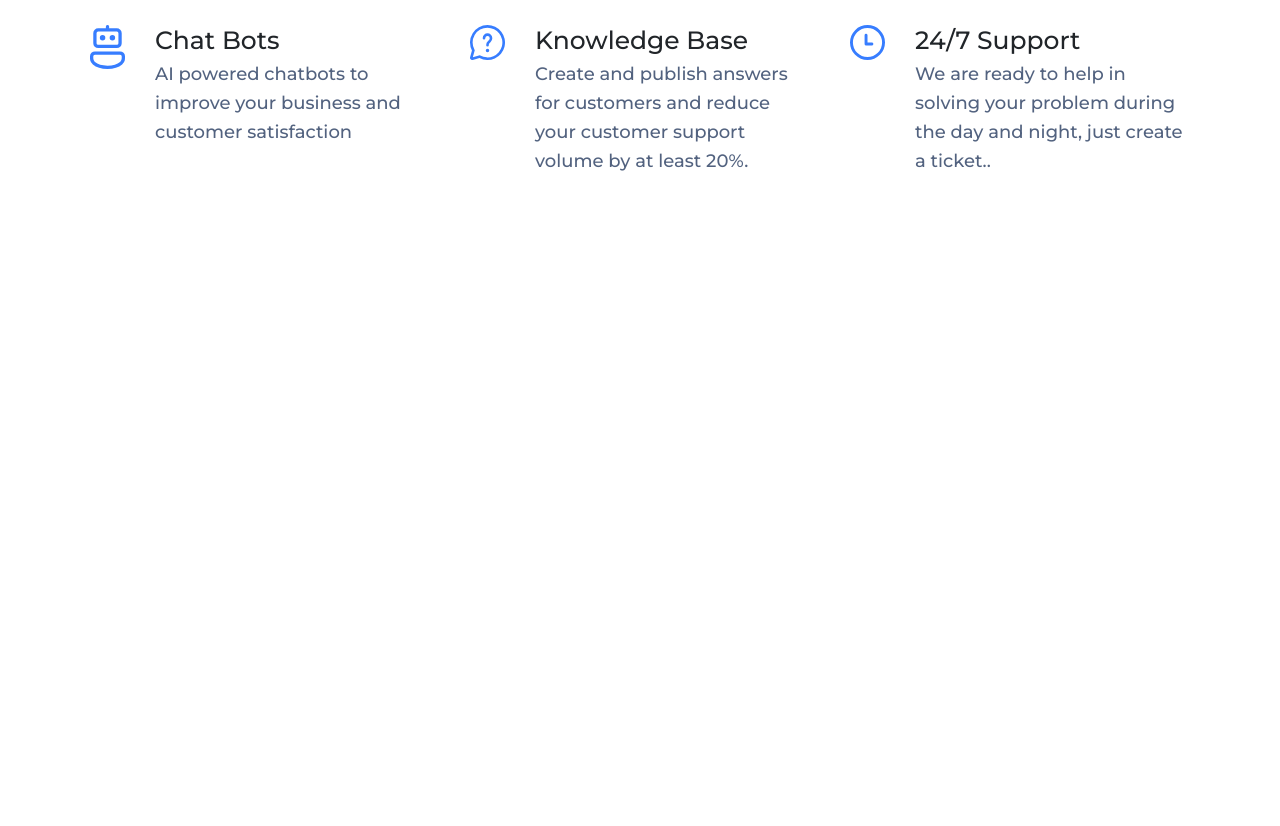
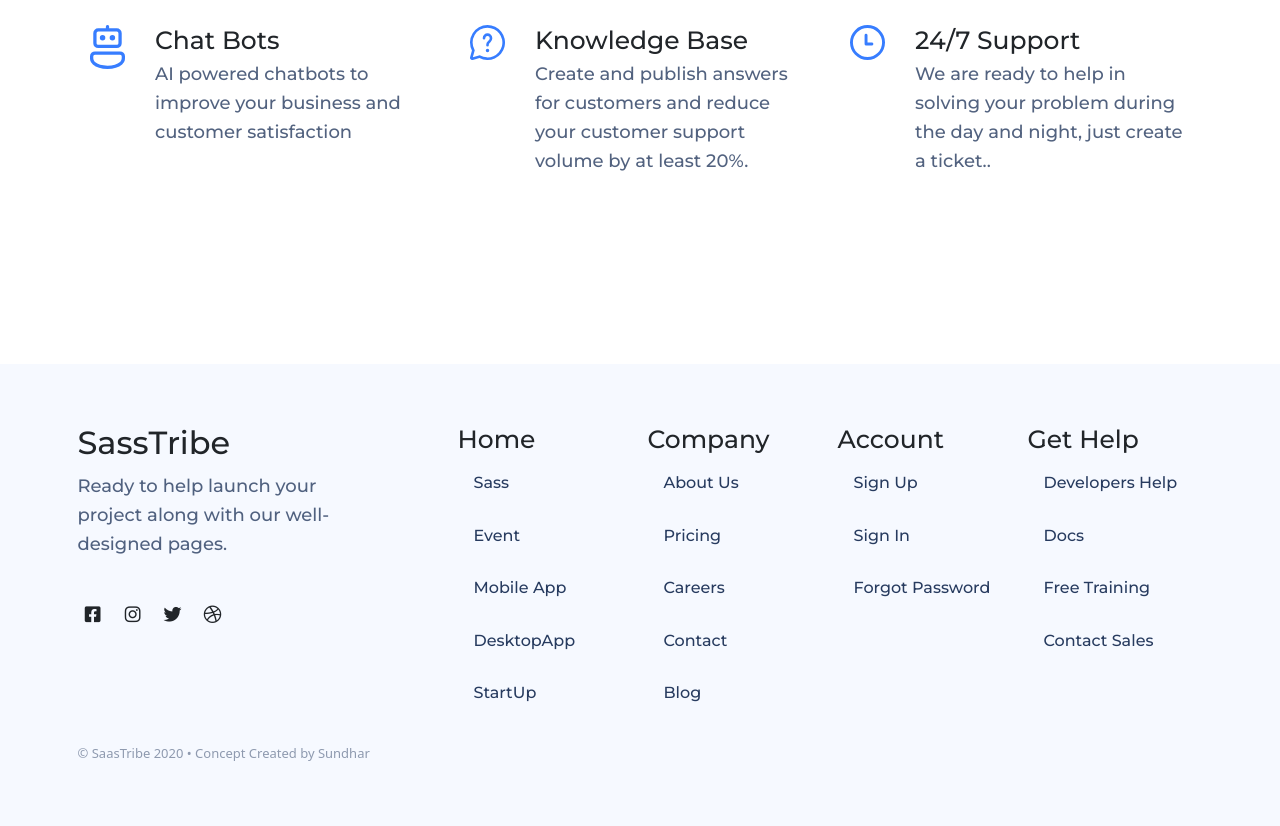
Before and after one commit to AliRezaDavuodi/sassTribe, a website: page index.html in a window 1280 px wide. Shown: the part 3496-4322 px from the top of the page. Before the commit the page ends 3830 px from the top, so only its background shows below. Drawn offline with nearby package versions, Linux system fonts and the light colour scheme.

Commit message:
footer added and styled

```diff
--- a/index.html
+++ b/index.html
@@ -399,8 +399,73 @@
             </div>
         </section>
 
+    </main>
 
-    </main>
+
+    <footer class="footer py-5 mt-5">
+        <div class="container py-5">
+          <div class="row">
+            <div class="col-lg-3 mb-3">
+
+              <a class="d-inline-flex align-items-center mb-2 link-dark text-decoration-none" href="#">
+                <h2 class="heading heading-2">SassTribe</h2>
+              </a>
+
+              <ul class="list-unstyled small text-muted">
+                <li class="mb-2"><p class="paragraph paragraph-lg">Ready to help launch your project along with our well-designed pages.</p></li>
+              </ul>
+
+              <ul class="list-unstyled d-flex py-5 footer__social">
+                <li class="mb-2 footer__social--item d-flex justify-content-center align-items-center"><i class="fab fa-facebook-square "></i></li>
+                <li class="mb-2 footer__social--item d-flex justify-content-center align-items-center"><i class="fab fa-instagram "></i></li>
+                <li class="mb-2 footer__social--item d-flex justify-content-center align-items-center"><i class="fab fa-twitter "></i></li>
+                <li class="mb-2 footer__social--item d-flex justify-content-center align-items-center"><i class="fab fa-dribbble "></i></li>
+              </ul>
+
+            </div>
+            <div class="col-6 col-lg-2 offset-lg-1 mb-3">
+              <h4 class="heading heading-4">Home</h4>
+              <ul class="list-unstyled">
+                <li class="mb-2"><a href="#" class="link link__primary">Sass</a></li>
+                <li class="mb-2"><a href="#" class="link link__primary">Event</a></li>
+                <li class="mb-2"><a href="#" class="link link__primary">Mobile App</a></li>
+                <li class="mb-2"><a href="#" class="link link__primary">DesktopApp</a></li>
+                <li class="mb-2"><a href="#" class="link link__primary">StartUp</a></li>
+              </ul>
+            </div>
+            <div class="col-6 col-lg-2 mb-3">
+                <h4 class="heading heading-4">Company
+                </h4>
+              <ul class="list-unstyled">
+                <li class="mb-2"><a href="#" class="link link__primary">About Us</a></li>
+                <li class="mb-2"><a href="#" class="link link__primary">Pricing</a></li>
+                <li class="mb-2"><a href="#" class="link link__primary">Careers</a></li>
+                <li class="mb-2"><a href="#" class="link link__primary">Contact</a></li>
+                <li class="mb-2"><a href="#" class="link link__primary">Blog</a></li>
+              </ul>
+            </div>
+            <div class="col-6 col-lg-2 mb-3">
+                <h4 class="heading heading-4">Account</h4>
+              <ul class="list-unstyled">
+                <li class="mb-2"><a href="#" class="link link__primary">Sign Up</a></li>
+                <li class="mb-2"><a href="#" class="link link__primary">Sign In</a></li>
+                <li class="mb-2"><a href="#" class="link link__primary">Forgot Password</a></li>
+              </ul>
+            </div>
+            <div class="col-6 col-lg-2 mb-3">
+                <h4 class="heading heading-4">Get Help</h4>
+              <ul class="list-unstyled">
+                <li class="mb-2"><a href="#" class="link link__primary">Developers Help</a></li>
+                <li class="mb-2"><a href="#" class="link link__primary">Docs</a></li>
+                <li class="mb-2"><a href="#" class="link link__primary">Free Training</a></li>
+                <li class="mb-2"><a href="#" class="link link__primary">Contact Sales</a></li>
+              </ul>
+            </div>
+          </div>
+          <span class="copy">&copy; SaasTribe 2020 • Concept Created by Sundhar</span>
+        </div>
+      </footer>
+
 
 
 
--- a/sass/abstracts/_variables.scss
+++ b/sass/abstracts/_variables.scss
@@ -5,5 +5,6 @@ $montserrat: "Montserrat", sans-seri;
 $white: #fff;
 
 $colorPrimary: #377dff;
+$colorPrimary-light: #f6f9ff;
 
 $ligthBlack: #273b5f;
--- /dev/null
+++ b/sass/layout/_footer.scss
@@ -0,0 +1,35 @@
+.footer {
+  background-color: $colorPrimary-light;
+
+  &__social {
+    &--item {
+      width: 3rem;
+      height: 3rem;
+      cursor: pointer;
+      border-radius: 50%;
+      transition: all 0.2s;
+
+      &:not(:last-child) {
+        margin-right: 1rem;
+      }
+
+      i {
+        transition: all 0.5s 0.1s;
+      }
+
+      &:hover {
+        background-color: $colorPrimary;
+
+        i {
+          color: $white;
+          transform: rotate(360deg);
+        }
+      }
+    }
+  }
+}
+
+.copy {
+  font-size: 1.3rem;
+  color: rgba($ligthBlack, 0.5);
+}
--- a/sass/main.scss
+++ b/sass/main.scss
@@ -8,7 +8,8 @@
 
 @import "component/link";
 
+@import "layout/featurs";
+@import "layout/footer";
 @import "layout/header";
-@import "layout/featurs";
 @import "layout/partners";
 @import "layout/q&a";
```
Also changed, not shown: css/style.css.
